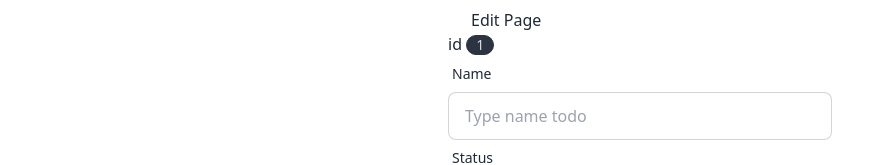
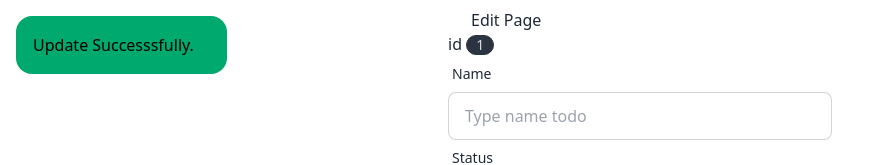
Before and after one commit to ThrizTar/Todo-List-Vue, a Vue app in the folder Todo-list/: page /todo/1/edit in a window 1280 px wide. Both pictures are taken after a click on the button "Edit". Shown: the top 165 px of the page, without its empty margins (0-879 px from the left). Built offline with nearby package versions, Linux system fonts and the light colour scheme; no server answers.

Commit message:
add ToastMessage

```diff
--- a/Todo-list/src/views/EditView.vue
+++ b/Todo-list/src/views/EditView.vue
@@ -10,6 +10,7 @@ const route = useRoute()
 
 const todoId = ref(-1)
 const isLoaded = ref(false)
+const isUpdated = ref(false)
 
 onMounted( async() => {
     await todoStore.loadTodo(route.params.id)
@@ -19,13 +20,18 @@ onMounted( async() => {
 })
 
 const editTodo = async(selectedTodo) => {
+    isLoaded.value = false
     const bodyData = {
         name: selectedTodo.name,
         status: selectedTodo.status
     }
     try {
         await todoStore.editTodo(bodyData, todoId.value)
-        alert("Edit Complete!!")
+        isUpdated.value = true
+        isLoaded.value = true
+        setTimeout(() => {
+            isUpdated.value = false
+        }, 3000)
     } catch (error) {
         console.log('error', error);
     }
@@ -34,6 +40,11 @@ const editTodo = async(selectedTodo) => {
 
 <template>
     <div class="w-1/2 mx-auto">
+        <div class="toast toast-top toast-start">
+            <div v-if="isUpdated" class="alert alert-success">
+                <span>Update Successsfully.</span>
+            </div>
+        </div>
         <div class="flex items-center">
             <RouterLink :to="{ name: 'todo-list' }">
                 <svg xmlns="http://www.w3.org/2000/svg" viewBox="0 0 448 512" width="15">
```
